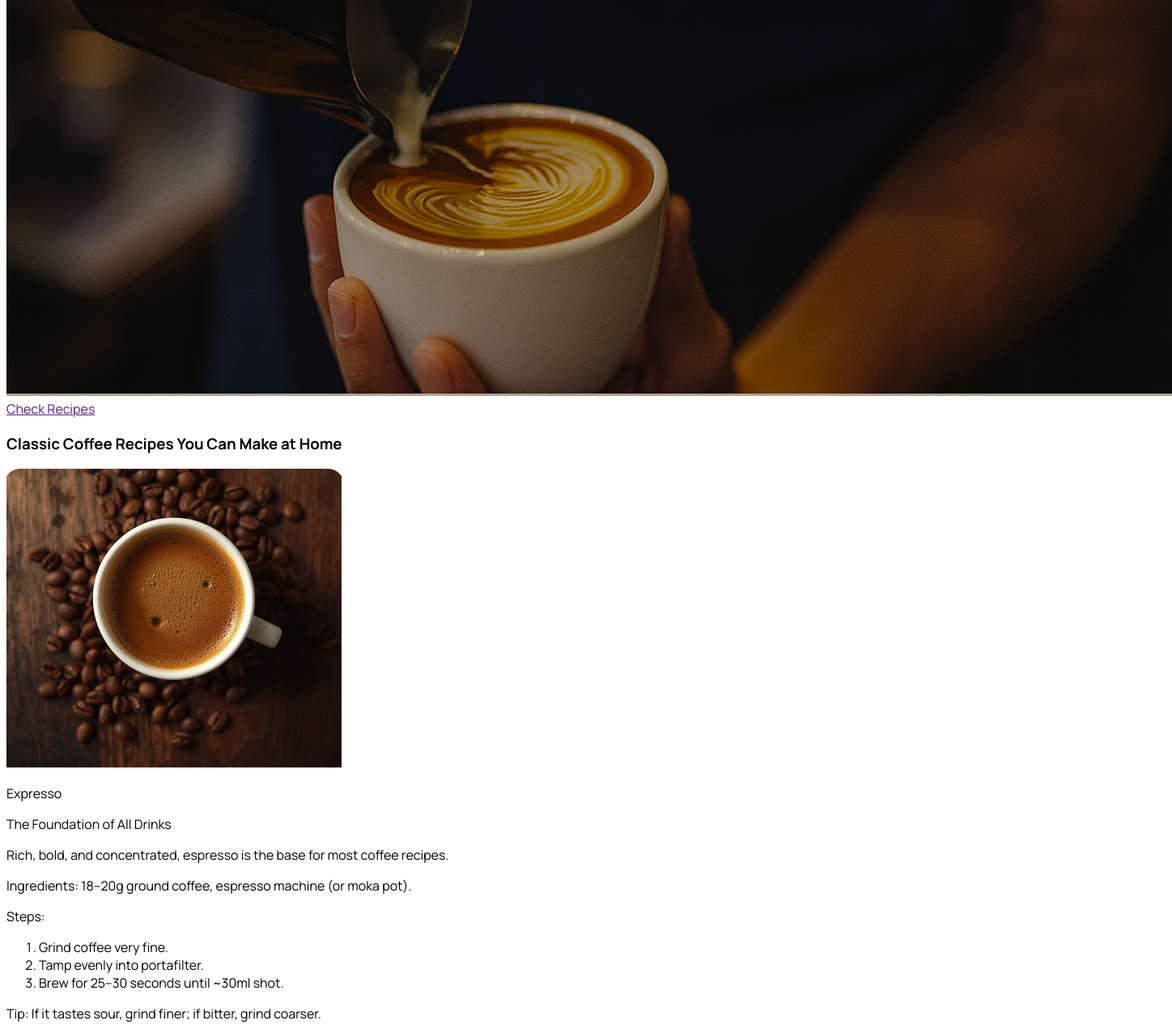
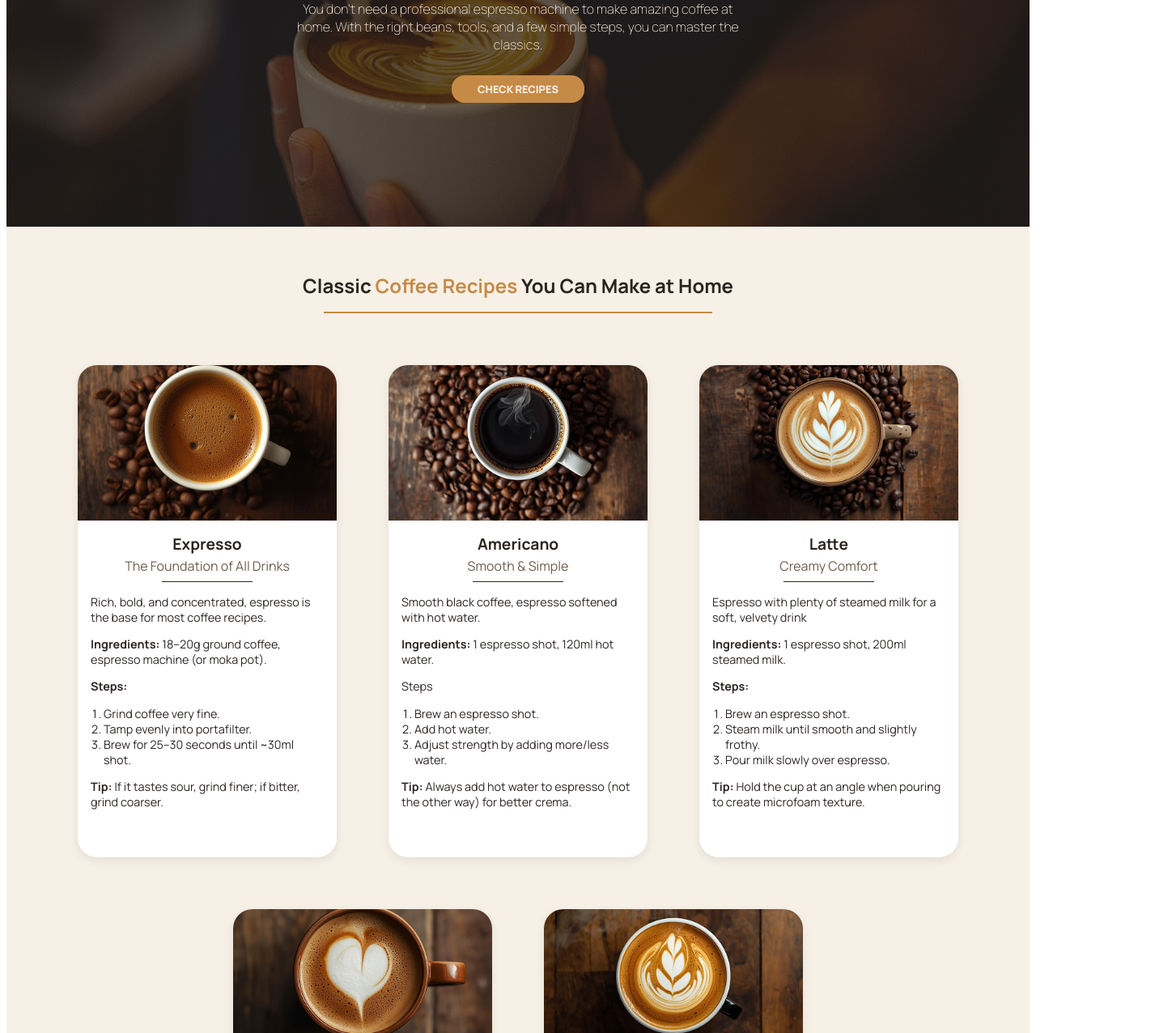
Before and after one commit to mariana-creis/WebMarkup---Assignment, a plain HTML site: page recipes.html in a window 1280 px wide. Shown: the part 298-1574 px from the top of the page at 81% size, 1448 px wide, since content can reach past the window. Drawn offline with Linux system fonts and the light colour scheme.

Commit message:
classic recipes page

```diff
--- a/css/style.css
+++ b/css/style.css
@@ -642,3 +642,164 @@ Beans and Grinds Page
 .grind-table thead tr:first-child th:last-child {
   border-top-right-radius: 1rem;
 }
+
+/* ----------------------------------------------------------------------------------------------------------------------------
+Classic Recipes Page
+------------------------------------------------------------------------------------------------------------------------------ */
+
+.hero-recipes {
+  position: relative;
+  background-image: url("../img/Recipes Page/Hero Image.png");
+  background-size: cover;
+  background-position: center;
+  min-height: 100%;
+  padding: 4rem 2rem 10rem 2rem;
+  text-align: center;
+  display: flex;
+  flex-direction: column;
+  align-items: center;
+  justify-content: center;
+  color: #f8eadb;
+}
+
+.hero-recipes::before {
+  content: "";
+  position: absolute;
+  top: 0;
+  left: 0;
+  width: 100%;
+  height: 100%;
+  background: rgba(47, 39, 38, 0.55);
+  z-index: 0;
+}
+
+.hero-recipes article {
+  position: relative;
+  z-index: 1;
+  max-width: 50rem;
+}
+
+.hero-recipes h1 {
+  font-size: 3.5rem;
+  font-weight: 800;
+  margin-bottom: 1rem;
+}
+
+.hero-recipes p {
+  font-weight: 200;
+  margin-bottom: 2rem;
+  font-size: 1rem;
+  width: 35rem;
+}
+
+.hero-recipes .button {
+  text-decoration: none;
+  text-transform: uppercase;
+  color: #faf3e8;
+  background-color: #c68a47;
+  padding: 0.5rem 2rem;
+  border-radius: 1.25em;
+  transition: 150ms ease-in-out;
+  font-size: 0.8rem;
+  font-weight: 800;
+}
+
+.hero-tools .button:hover {
+  color: #c68a47;
+  background-color: #faf3e8;
+  border: 0.1rem solid #c68a47;
+}
+
+/* ====== RECIPES SECTION ====== */
+
+.recipes {
+  background-color: #f6f0e7;
+  text-align: center;
+  padding: 2rem 2rem;
+}
+
+.recipes h3 {
+  font-size: 1.5rem;
+  color: #2b241f;
+  margin-bottom: 3rem;
+}
+
+.recipes h3 span {
+  color: #c68a47;
+}
+
+.recipes h3::after {
+  content: "";
+  display: block;
+  width: 30rem;
+  height: 2px;
+  background-color: #c68a47;
+  margin: 1rem auto 0;
+}
+
+.cards {
+  background-color: #f6f0e7;
+  text-align: center;
+  padding-top: 0;
+  display: flex;
+  flex-wrap: wrap;
+  justify-content: center;
+  gap: 2rem;
+}
+
+.recipe-card {
+  background-color: #fff;
+  width: 20rem;
+  margin: 1rem;
+  border-radius: 1.5rem;
+  overflow: hidden;
+  box-shadow: 0 4px 12px rgba(0, 0, 0, 0.08);
+  text-align: left;
+  height: 38rem;
+  color: #2f2726;
+}
+
+.recipe-image {
+  width: 100%;
+  height: 12rem;
+  object-fit: cover;
+  display: block;
+}
+
+.recipe-name {
+  font-size: 1.2rem;
+  font-weight: 700;
+  text-align: center;
+  color: #2b241f;
+  margin-top: 1rem;
+  margin-bottom: 0.2rem;
+}
+
+.recipe-subtitle {
+  text-align: center;
+  color: #6e5d4b;
+  margin-bottom: 0.8rem;
+  margin-top: 0;
+}
+
+.recipe-subtitle::after {
+  content: "";
+  display: block;
+  width: 7rem;
+  height: 1px;
+  background-color: #2b241f;
+  margin: 0.5rem auto 0;
+}
+
+.recipe-card .description {
+  font-size: 0.9rem;
+}
+
+.recipe-card p,
+.recipe-card ol {
+  padding: 0 1rem;
+}
+
+.recipe-card ol {
+  padding-left: 2rem;
+}
--- a/recipes.html
+++ b/recipes.html
@@ -45,42 +45,67 @@
           </li>
         </ul>
       </nav>
+      <section class="hero-recipes">
+        <article>
           <h1>Classic Recipes</h1>
           <p>
-        You don&amp;t need a professional espresso machine to make amazing
-        coffee at home. With the right beans, tools, and a few simple steps, you
-        can master the classics.
+            You don&apos;t need a professional espresso machine to make amazing
+            coffee at home. With the right beans, tools, and a few simple steps,
+            you can master the classics.
           </p>
-      <img src="img/Recipes Page/Hero Image.png" alt="" title="" />
-      <a href="">Check Recipes</a>
+          <a href="" class="button">Check Recipes</a>
+        </article>
+      </section>
     </header>
-    <section>
-      <h3>Classic Coffee Recipes You Can Make at Home</h3>
-      <section>
-        <img src="img/Recipes Page/Expresso.png" alt="" title="" />
-        <p>Expresso</p>
-        <p>The Foundation of All Drinks</p>
+
+    <section class="recipes">
+      <h3>Classic <span>Coffee Recipes</span> You Can Make at Home</h3>
+      <section class="cards">
+        <section class="recipe-card">
+          <img
+            src="img/Recipes Page/Expresso.png"
+            alt="Cups of espresso"
+            title="Espresso"
+            class="recipe-image"
+          />
+          <p class="recipe-name">Expresso</p>
+          <p class="recipe-subtitle">The Foundation of All Drinks</p>
+          <section class="description">
             <p>
               Rich, bold, and concentrated, espresso is the base for most coffee
               recipes.
             </p>
             <p>
-          Ingredients: 18–20g ground coffee, espresso machine (or moka pot).
+              <strong>Ingredients:</strong> 18–20g ground coffee, espresso
+              machine (or moka pot).
             </p>
-        <p>Steps:</p>
+            <p><strong>Steps:</strong></p>
             <ol>
               <li>Grind coffee very fine.</li>
               <li>Tamp evenly into portafilter.</li>
               <li>Brew for 25–30 seconds until ~30ml shot.</li>
             </ol>
-        <p>Tip: If it tastes sour, grind finer; if bitter, grind coarser.</p>
+            <p>
+              <strong>Tip:</strong> If it tastes sour, grind finer; if bitter,
+              grind coarser.
+            </p>
           </section>
-      <section>
-        <img src="img/Recipes Page/Cappuccino.png" alt="" title="" />
-        <p>Americano</p>
-        <p>Smooth & Simple</p>
+        </section>
+
+        <section class="recipe-card">
+          <img
+            src="img/Recipes Page/Americano.png"
+            alt="Cup of Americano"
+            title="Americano"
+            class="recipe-image"
+          />
+          <p class="recipe-name">Americano</p>
+          <p class="recipe-subtitle">Smooth & Simple</p>
+          <section class="description">
             <p>Smooth black coffee, espresso softened with hot water.</p>
-        <p>Ingredients: 1 espresso shot, 120ml hot water.</p>
+            <p>
+              <strong>Ingredients:</strong> 1 espresso shot, 120ml hot water.
+            </p>
             <p>Steps</p>
             <ol>
               <li>Brew an espresso shot.</li>
@@ -88,57 +113,95 @@
               <li>Adjust strength by adding more/less water.</li>
             </ol>
             <p>
-          Tip: Always add hot water to espresso (not the other way) for better
-          crema.
+              <strong>Tip:</strong> Always add hot water to espresso (not the
+              other way) for better crema.
             </p>
           </section>
-      <section>
-        <img src="img/Recipes Page/Latte.png" alt="" title="" />
-        <p>Latte</p>
-        <p>Creamy Comfort</p>
-        <p>Espresso with plenty of steamed milk for a soft, velvety drink</p>
-        <p>Ingredients: 1 espresso shot, 200ml steamed milk.</p>
-        <p>Steps</p>
+        </section>
+
+        <section class="recipe-card">
+          <img
+            src="img/Recipes Page/Latte.png"
+            alt="Cup with latte"
+            title="Latte"
+            class="recipe-image"
+          />
+          <p class="recipe-name">Latte</p>
+          <p class="recipe-subtitle">Creamy Comfort</p>
+          <section class="description">
+            <p>
+              Espresso with plenty of steamed milk for a soft, velvety drink
+            </p>
+            <p>
+              <strong>Ingredients:</strong> 1 espresso shot, 200ml steamed milk.
+            </p>
+            <p><strong>Steps:</strong></p>
             <ol>
               <li>Brew an espresso shot.</li>
               <li>Steam milk until smooth and slightly frothy.</li>
               <li>Pour milk slowly over espresso.</li>
             </ol>
             <p>
-          Tip: Hold the cup at an angle when pouring to create microfoam
-          texture.
+              <strong>Tip:</strong> Hold the cup at an angle when pouring to
+              create microfoam texture.
             </p>
           </section>
-      <section>
-        <img src="img/Recipes Page/Cappuccino.png" alt="" title="" />
-        <p>Cappuccino</p>
-        <p>Balanced & Frothy</p>
+        </section>
+
+        <section class="recipe-card">
+          <img
+            src="img/Recipes Page/Cappuccino.png"
+            alt="Cup of Cappuccino"
+            title="Cappuccino"
+            class="recipe-image"
+          />
+          <p class="recipe-name">Cappuccino</p>
+          <p class="recipe-subtitle">Balanced & Frothy</p>
+          <section class="description">
             <p>Espresso topped with equal parts milk and foam.</p>
-        <p>Ingredients: 1 espresso shot, 60ml steamed milk, 60ml milk foam..</p>
-        <p>Steps</p>
+            <p>
+              <strong>Ingredients:</strong> 1 espresso shot, 60ml steamed milk,
+              60ml milk foam..
+            </p>
+            <p><strong>Steps:</strong></p>
             <ol>
               <li>Brew espresso.</li>
               <li>Steam milk, creating a thick foam layer.</li>
               <li>Pour milk over espresso, then spoon foam on top.</li>
             </ol>
-        <p>Tip: Sprinkle cocoa or cinnamon for café-style finish.</p>
+            <p>
+              <strong>Tip:</strong> Sprinkle cocoa or cinnamon for café-style
+              finish.
+            </p>
           </section>
-      <section>
-        <img src="img/Recipes Page/Flat White.png" alt="" title="" />
-        <p>Flat White</p>
-        <p>Strong yet Smooth</p>
+        </section>
+
+        <section class="recipe-card">
+          <img
+            src="img/Recipes Page/Flat White.png"
+            alt="Cup of Flat White"
+            title="Flat White"
+            class="recipe-image"
+          />
+          <p class="recipe-name">Flat White</p>
+          <p class="recipe-subtitle">Strong yet Smooth</p>
+          <section class="description">
             <p>Like a latte but with stronger espresso flavor.</p>
-        <p>Ingredients: 1 espresso shot, 120ml steamed milk.</p>
-        <p>Steps</p>
+            <p>
+              <strong>Ingredients:</strong> 1 espresso shot, 120ml steamed milk.
+            </p>
+            <p><strong>Steps:</strong></p>
             <ol>
               <li>Brew expresso,.</li>
               <li>Steam milk to a silky microfoam (not too frothy).</li>
               <li>Pour gently for a smooth blend.</li>
             </ol>
             <p>
-          Tip: Perfect if you like lattes but want less milk and more coffee
-          punch.
+              <strong>Tip:</strong> Perfect if you like lattes but want less
+              milk and more coffee punch.
             </p>
+          </section>
+        </section>
       </section>
     </section>
 
```
Lines whose indentation alone changed are shown as unchanged.
